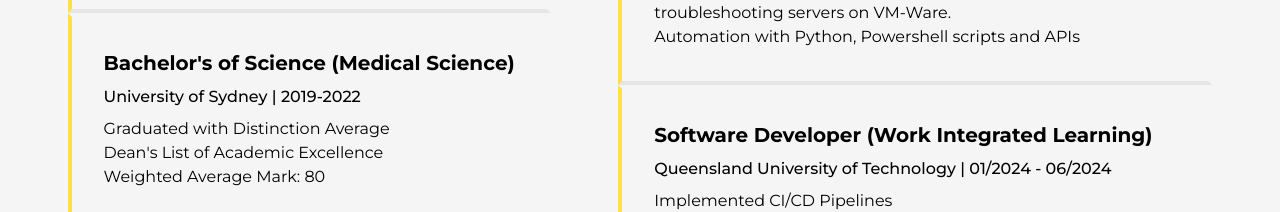
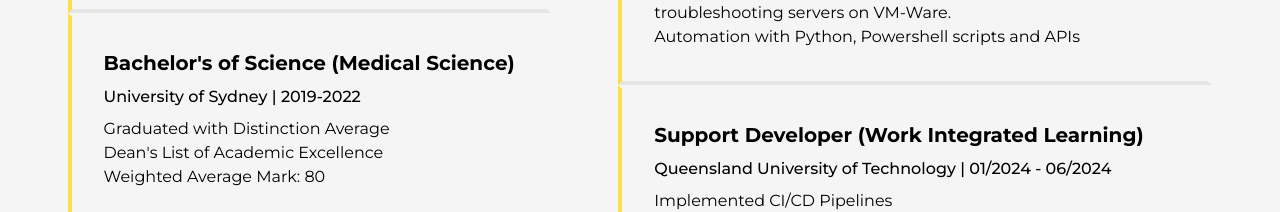
Before and after one commit to zinvolle/portfolio-web-app, a React (Create React App) app: page / in a window 1280 px wide. Shown: the part 1903-2115 px from the top of the page. Built offline with nearby package versions, Linux system fonts and the light colour scheme.

Commit message:
changed to support developer

```diff
--- a/src/components/resume.js
+++ b/src/components/resume.js
@@ -51,7 +51,7 @@ function Resume() {
                         <p className="text-l montserrat">Automation with Python, Powershell scripts and APIs</p>
                     </div>
                     <div className="border-4 border-neutral-100 border-l-yellow-300 border-b-neutral-200 p-8">
-                        <p className="text-xl montserrat font-bold">Software Developer (Work Integrated Learning)</p>
+                        <p className="text-xl montserrat font-bold">Support Developer (Work Integrated Learning)</p>
                         <p className="text-l montserrat font-medium mt-2 mb-2">Queensland University of Technology | 01/2024 - 06/2024</p>
                         <p className="text-l montserrat">Implemented CI/CD Pipelines</p>
                         <p className="text-l montserrat">Designed and developed security architecture in <br/>
```
